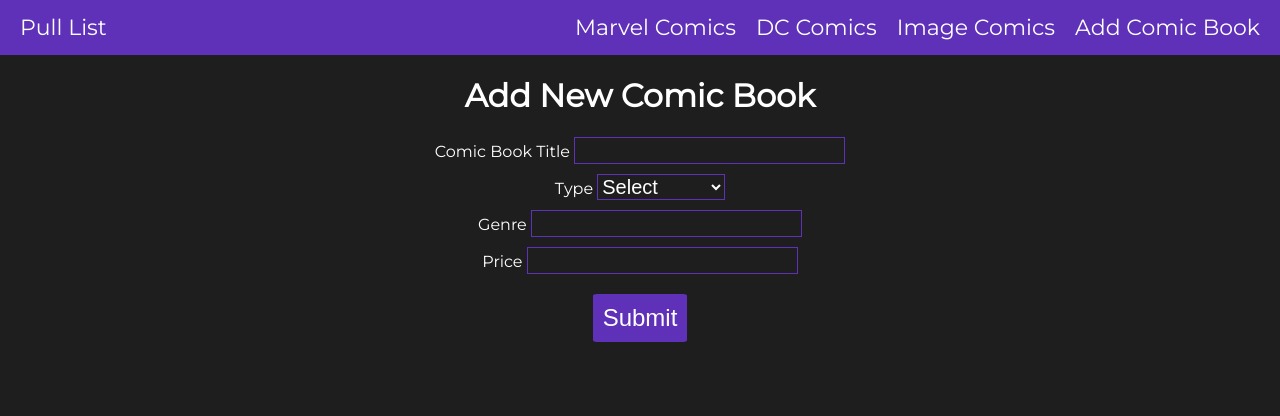
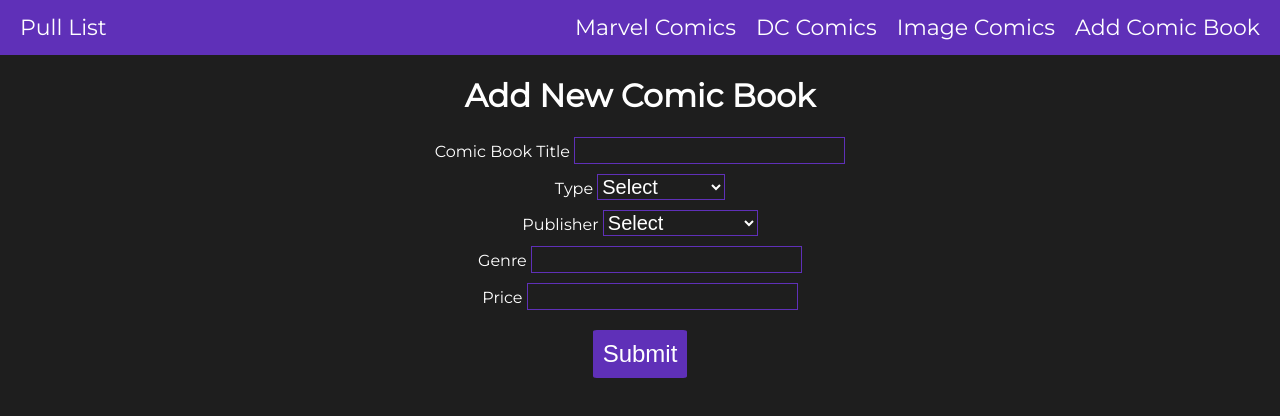
Before and after one commit to LopezChris616/comic-book-pull-list, a React (Create React App) app: page /addComic in a window 1280 px wide. Shown: the top 416 px of the page. Built offline with nearby package versions, Linux system fonts and the light colour scheme.

Commit message:
Add publisher input to form

```diff
--- a/src/components/NewComicBook.js
+++ b/src/components/NewComicBook.js
@@ -21,6 +21,15 @@ function NewComicBook() {
                             <option value="Mini-Series">Mini-Series</option>
                             <option value="Maxi-Series">Maxi-Series</option>
                             <option value="One-Shot">One-Shot</option>
+                        </select>
+                    </div>
+                    <div className="form-item">
+                        <label htmlFor="comic-publisher">Publisher </label>
+                        <select id="comic-publisher" defaultValue="Select">
+                            <option disabled>Select</option>
+                            <option value="marvel">Marvel Comics</option>
+                            <option value="dc">DC Comics</option>
+                            <option value="image">Image Comics</option>
                         </select>
                     </div>
                     <div className="form-item">
```
